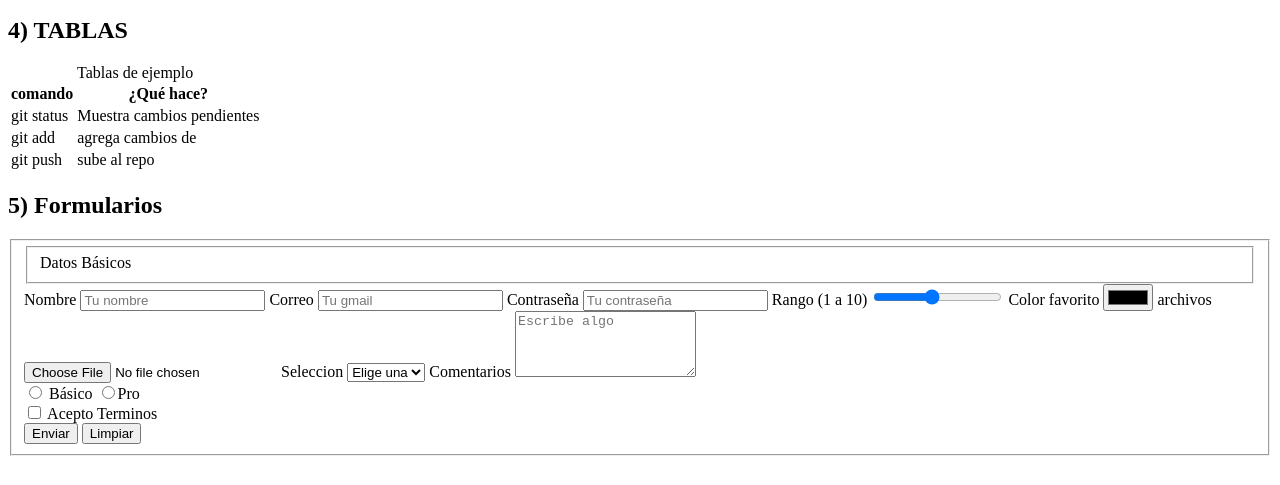
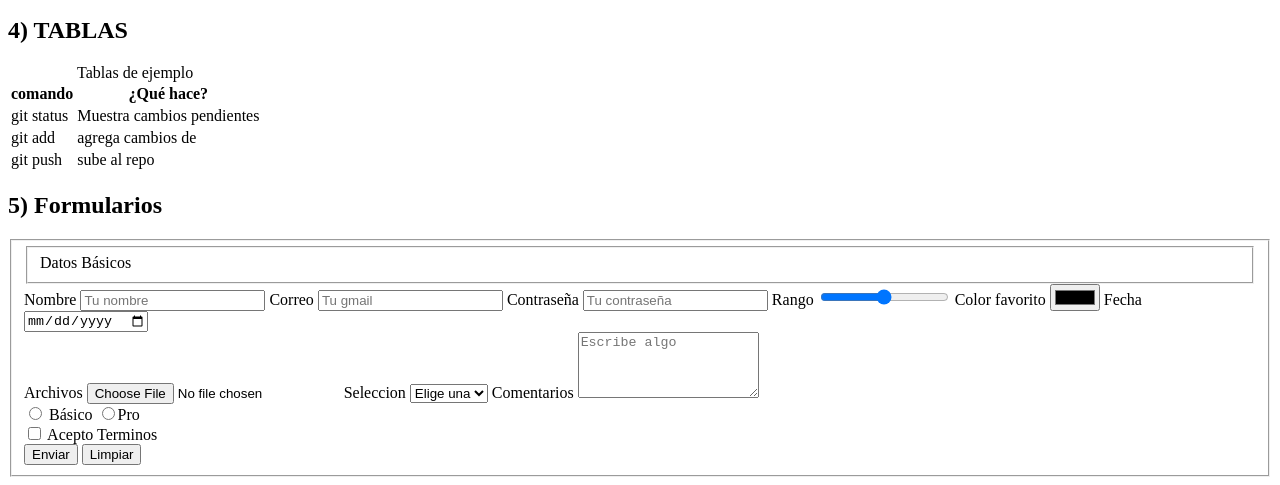
Before and after one commit to Jossa7077/My_First_App, a plain HTML site: page index.html in a window 1280 px wide. Shown: the part 1767-2252 px from the top of the page. Before the commit the page ends 2231 px from the top, so only its background shows below. Drawn offline with Linux system fonts and the light colour scheme.

Commit message:
sixth change

```diff
--- a/index.html
+++ b/index.html
@@ -190,8 +190,8 @@ Contraseña
 </label>
 
 <label>
-Rango (1 a 10)
-<input type="range" name="rango" min="1" max="10" value="5">
+Rango
+<input type="range" name="rango">
 </label>
 
 <label>
@@ -200,7 +200,14 @@ Color favorito
 </label>
 
 <label>
-archivos
+Fecha
+<input type="Date" name="Year">
+</label>
+
+<br>
+
+<label>
+Archivos
 <input type="file" name="archivo">
 </label>
 
```
